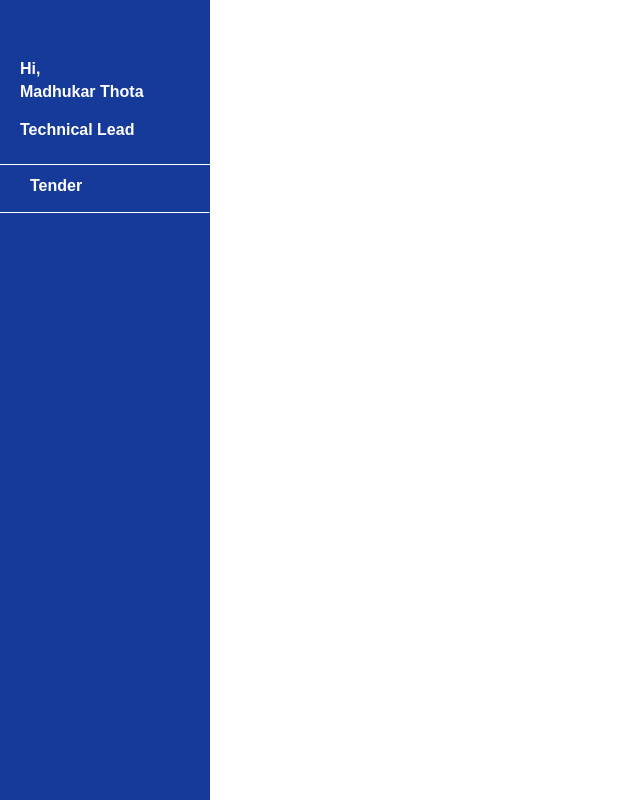
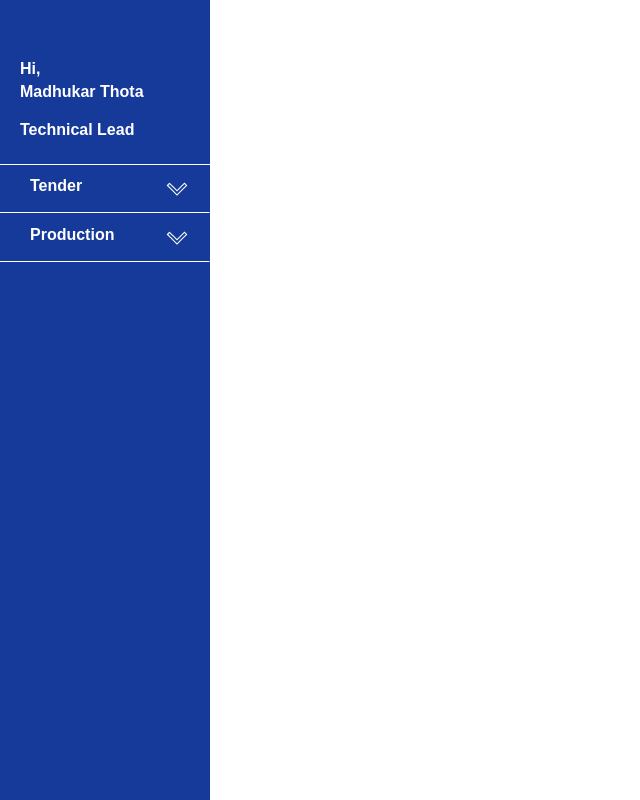
Before and after one commit to hemanthk67/Madhukar, an Angular app: page /Internal in a window 1280 px wide. Shown: the top 800 px of the page, without its empty margins (0-640 px from the left). Built offline with nearby package versions, Linux system fonts and the light colour scheme; what @angular/fire would draw is missing.

Commit message:
ading svg icons to the nav bar and changes for navigation settings to collapse all the buttons except the selected on nav bar

```diff
--- a/src/app/internal-view/internal/internal-nav-bar/internal-nav-bar.component.html
+++ b/src/app/internal-view/internal/internal-nav-bar/internal-nav-bar.component.html
@@ -23,6 +23,9 @@
         >
           <!-- <div (click)="categoryrSelected(i)"> -->
           {{ category.title }}
+          <span class="svg-arrow">
+            <mat-icon class="icon-poles" svgIcon="arrow"></mat-icon
+          ></span>
         </div>
         <div *ngFor="let subcategory of category.subcategories; let j = index">
           <div
--- a/src/app/internal-view/internal/internal-nav-bar/internal-nav-bar.component.scss
+++ b/src/app/internal-view/internal/internal-nav-bar/internal-nav-bar.component.scss
@@ -20,6 +20,8 @@
 .internal-left-nav-bar-header-role {
   padding-top: 20px;
 }
+
+.internal-left-nav-bar-body {
   .internal-left-nav-bar-list {
     height: 49px;
     background-color: white;
@@ -54,6 +56,11 @@
     background-color: white;
     color: #163a9a;
     cursor: pointer;
+    fill: #163a9a;
+    .svg-arrow {
+      transform: rotate(180deg);
+      margin-top: -5px;
+    }
   }
   .internal-left-nav-bar-button {
     height: 30px;
@@ -79,3 +86,8 @@
     color: #163a9a;
     background-color: white;
   }
+  .svg-arrow {
+    float: right;
+    margin-right: 20px;
+  }
+}
--- a/src/app/internal-view/internal/internal-nav-bar/internal-nav-bar.component.ts
+++ b/src/app/internal-view/internal/internal-nav-bar/internal-nav-bar.component.ts
@@ -1,5 +1,7 @@
 import { Component, OnInit, EventEmitter, Input, Output } from "@angular/core";
 import { RoutingService } from "../../../services/routing.service";
+import { MatIconRegistry } from "@angular/material/icon";
+import { DomSanitizer } from "@angular/platform-browser";
 
 @Component({
   selector: "app-internal-nav-bar",
@@ -27,10 +29,24 @@ export class InternalNavBarComponent implements OnInit {
           path: "Tender/NewTender"
         }
       ]
+    },
+    {
+      title: "Production",
+      role: "production",
+      subcategories: [
+        {
+          title: "Raise P.O",
+          path: "Production/Po"
+        }
+      ]
     }
   ];
   categories: any;
-  constructor(private RoutingServices: RoutingService) {
+  constructor(
+    private RoutingServices: RoutingService,
+    iconRegistry: MatIconRegistry,
+    sanitizer: DomSanitizer
+  ) {
     this.categories = this.superCategories;
     for (let i = 0; i < this.categories.length; i++) {
       this.flags.categorySelected[i].flag = false;
@@ -38,6 +54,14 @@ export class InternalNavBarComponent implements OnInit {
         this.flags.categorySelected[i].subcategories[j] = false;
       }
     }
+    iconRegistry.addSvgIcon(
+      "arrow",
+      sanitizer.bypassSecurityTrustResourceUrl("assets/icons/down-arrow.svg")
+    );
+    // iconRegistry.addSvgIcon(
+    //   "trans",
+    //   sanitizer.bypassSecurityTrustResourceUrl("assets/icons/trans_logo.svg")
+    // );
   }
 
   ngOnInit() {}
@@ -49,6 +73,11 @@ export class InternalNavBarComponent implements OnInit {
   }
   subCategoryrSelected(valuei, valuej) {
     for (let i = 0; i < this.flags.categorySelected.length; i++) {
+      if (i === valuei) {
+        this.flags.categorySelected[i].flag = true;
+      } else {
+        this.flags.categorySelected[i].flag = false;
+      }
       for (
         let j = 0;
         j < this.flags.categorySelected[i].subcategories.length;
--- a/src/app/internal-view/internal/internal.module.ts
+++ b/src/app/internal-view/internal/internal.module.ts
@@ -4,9 +4,10 @@ import { CommonModule } from "@angular/common";
 import { InternalRoutingModule } from "./internal-routing.module";
 import { InternalComponent } from "./internal.component";
 import { InternalNavBarComponent } from "./internal-nav-bar/internal-nav-bar.component";
+import { MatIconModule } from "@angular/material/icon";
 
 @NgModule({
   declarations: [InternalComponent, InternalNavBarComponent],
-  imports: [CommonModule, InternalRoutingModule]
+  imports: [CommonModule, InternalRoutingModule, MatIconModule]
 })
 export class InternalModule {}
```
Also changed, not shown: src/assets/icons/down-arrow (1).svg (deleted), src/assets/icons/down-arrow.svg (added). Lines whose indentation alone changed are shown as unchanged.
